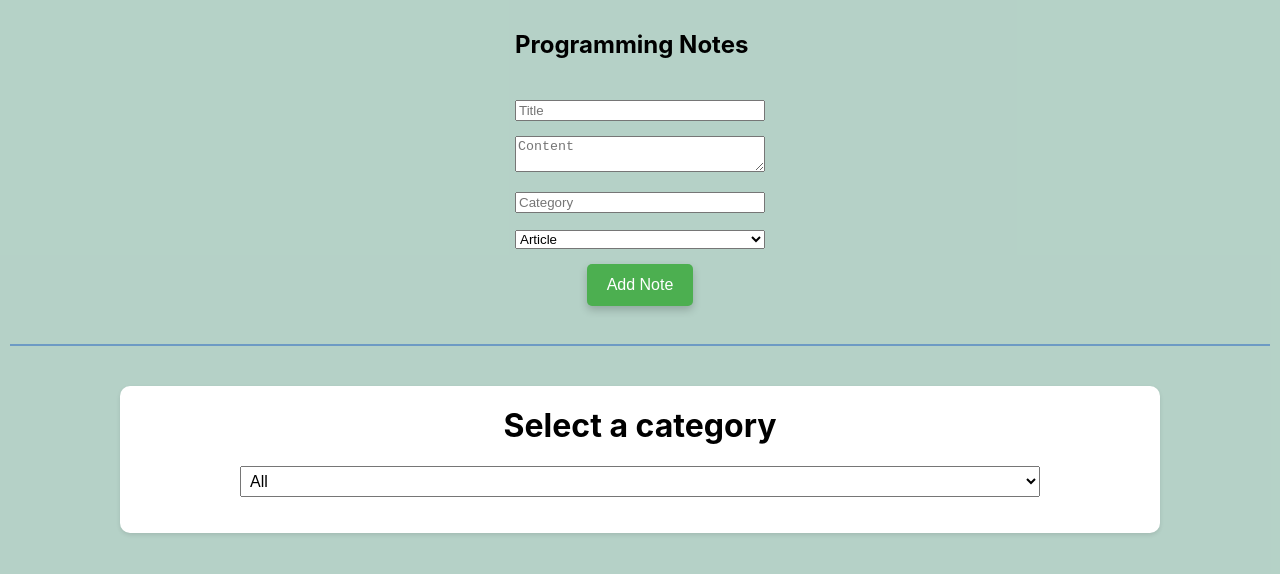
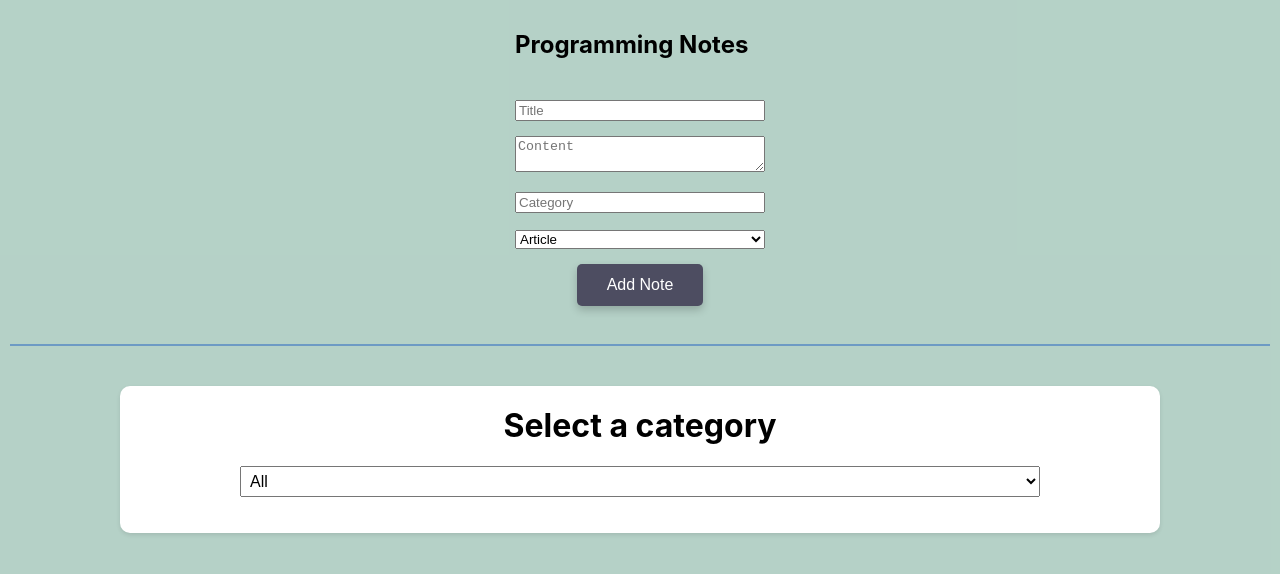
Before and after one commit to Lazeta/it-notes, a React (Create React App) app: page / in a window 1280 px wide. Shown: the top 574 px of the page. Built offline with nearby package versions, Linux system fonts and the light colour scheme.

Commit message:
refactor: correct styled Button component

```diff
--- a/src/components/buttons/Button.module.css
+++ b/src/components/buttons/Button.module.css
@@ -1,10 +1,10 @@
 button {
   width: max-content;
-  background-color: #4caf50; /* Зеленый цвет фона */
+  background-color: #4d4d61; /* Зеленый цвет фона */
   color: white; /* Цвет текста */
   border: none; /* Без рамки */
   border-radius: 5px; /* Закругленные углы */
-  padding: 12px 20px; /* Отступы */
+  padding: 12px 30px; /* Отступы */
   font-size: 16px; /* Размер шрифта */
   cursor: pointer; /* Указатель при наведении */
   transition: background-color 0.3s, transform 0.3s, box-shadow 0.3s; /* Плавные переходы */
@@ -12,7 +12,7 @@ button {
 }
 
 .button:hover {
-  background-color: #45a049; /* Темнее при наведении */
+  background-color: #2ba7bd; /* Темнее при наведении */
   transform: translateY(-2px); /* Поднимает кнопку при наведении */
   box-shadow: 0 6px 12px rgba(0, 0, 0, 0.3); /* Увеличенная тень при наведении */
 }
```
